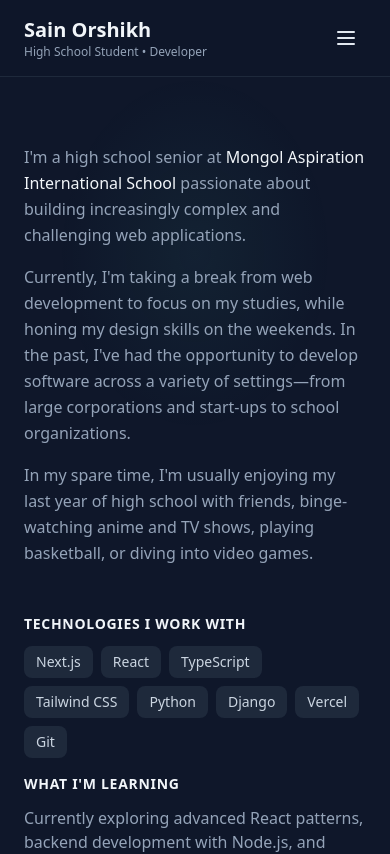
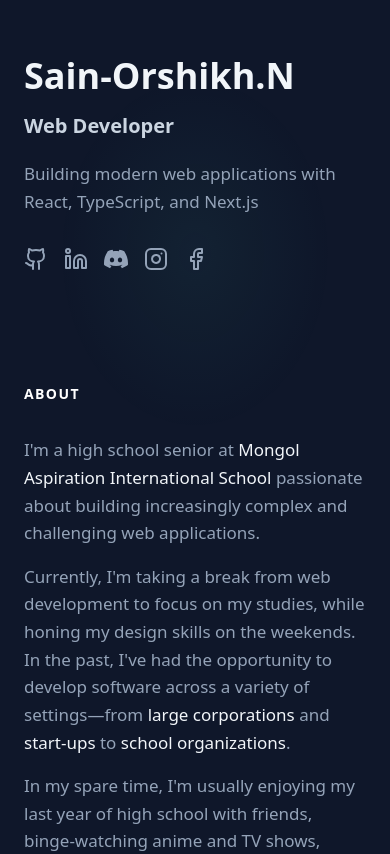
Before and after one commit to Sain-orshikh/portfolio, a Next.js app: page / in a window 390 px wide. Shown: the top 854 px of the page. Built offline with nearby package versions, Linux system fonts and the light colour scheme.

Commit message:
refactor: enhance layout and responsiveness, add cursor gradient effect, and update social links

```diff
--- a/app/page.tsx
+++ b/app/page.tsx
@@ -1,6 +1,7 @@
 'use client'
 import React, { useEffect, useState } from 'react'
 import FixedSidebar from '../components/ui/FixedSidebar'
+import CursorGradient from '../components/ui/CursorGradient'
 import About from '../sections/About'
 import Experience from '../sections/Experience'
 import Projects from '../sections/Projects'
@@ -48,13 +49,16 @@ export default function Home() {
   }
 
   return (
-    <div className="min-h-screen">
-      <div className="lg:flex">
+    <div className="min-h-screen relative">
+      {/* Cursor Gradient Effect */}
+      <CursorGradient />
+
+      <div className="lg:flex relative z-10">
         {/* Fixed Left Sidebar */}
         <FixedSidebar activeSection={activeSection} onNavigate={handleNavigate} />
 
         {/* Scrollable Right Content */}
-        <main className="lg:ml-[50%] lg:mr-[15%] lg:w-[50%] px-6 sm:px-12 py-16 lg:py-24 pt-36 lg:pt-24">
+        <main className="lg:ml-[48%] lg:mr-16 xl:mr-24 2xl:mr-56 lg:w-[52%] px-6 sm:px-12 py-16 lg:py-24 pt-24 md:pt-36 lg:pt-24">
           <About />
           <Experience />
           <Projects />
--- /dev/null
+++ b/components/ui/CursorGradient.tsx
@@ -0,0 +1,56 @@
+'use client';
+import React, { useEffect, useRef } from 'react';
+
+const CursorGradient: React.FC = () => {
+  const gradientRef = useRef<HTMLDivElement>(null);
+  const rafRef = useRef<number>();
+  const mousePos = useRef({ x: 0, y: 0 });
+  const currentPos = useRef({ x: 0, y: 0 });
+
+  useEffect(() => {
+    const handleMouseMove = (e: MouseEvent) => {
+      mousePos.current = { x: e.clientX, y: e.clientY };
+    };
+
+    // Smooth animation using lerp (linear interpolation)
+    const lerp = (start: number, end: number, factor: number) => {
+      return start + (end - start) * factor;
+    };
+
+    const animate = () => {
+      // Smooth follow effect with lerp - increased to 0.3 for faster response
+      currentPos.current.x = lerp(currentPos.current.x, mousePos.current.x, 0.3);
+      currentPos.current.y = lerp(currentPos.current.y, mousePos.current.y, 0.3);
+
+      if (gradientRef.current) {
+        gradientRef.current.style.transform = `translate(${currentPos.current.x}px, ${currentPos.current.y}px)`;
+      }
+
+      rafRef.current = requestAnimationFrame(animate);
+    };
+
+    window.addEventListener('mousemove', handleMouseMove);
+    rafRef.current = requestAnimationFrame(animate);
+
+    return () => {
+      window.removeEventListener('mousemove', handleMouseMove);
+      if (rafRef.current) {
+        cancelAnimationFrame(rafRef.current);
+      }
+    };
+  }, []);
+
+  return (
+    <div
+      ref={gradientRef}
+      className="pointer-events-none fixed -top-[500px] -left-[500px] z-0 h-[1000px] w-[1000px] opacity-0 transition-opacity duration-300 lg:opacity-100"
+      style={{
+        background: 'radial-gradient(circle, rgba(59, 130, 246, 0.12) 0%, rgba(37, 99, 235, 0.04) 40%, transparent 60%)',
+        willChange: 'transform',
+      }}
+      aria-hidden="true"
+    />
+  );
+};
+
+export default CursorGradient;
--- a/components/ui/FixedSidebar.tsx
+++ b/components/ui/FixedSidebar.tsx
@@ -1,9 +1,6 @@
-'use client';
-import React, { useState } from 'react';
+import React from 'react';
 import { motion } from 'framer-motion';
-import { Menu } from 'lucide-react';
 import SocialLinks from './SocialLinks';
-import MobileMenu from './MobileMenu';
 
 interface FixedSidebarProps {
   activeSection: string;
@@ -17,26 +14,16 @@ const navItems = [
 ];
 
 const FixedSidebar: React.FC<FixedSidebarProps> = ({ activeSection, onNavigate }) => {
-  const [isMobileMenuOpen, setIsMobileMenuOpen] = useState(false);
 
   return (
     <>
       {/* Mobile Header */}
-      <div className="lg:hidden fixed top-0 left-0 right-0 z-30 bg-slate-900/90 backdrop-blur-xl border-b border-slate-800">
-        <div className="flex items-center justify-between px-6 py-4">
-          <div>
-            <h1 className="text-xl font-bold text-slate-100">
-              Sain Orshikh
-            </h1>
-            <p className="text-xs text-slate-400">High School Student • Developer</p>
-          </div>
-          <button
-            onClick={() => setIsMobileMenuOpen(true)}
-            className="p-2 rounded-lg hover:bg-slate-800 transition-colors"
-            aria-label="Open menu"
-          >
-            <Menu className="w-6 h-6" />
-          </button>
+      <div className="lg:hidden w-full mt-10">
+        <div className="flex flex-col items-start px-6 py-4 gap-2">
+          <h1 className="text-4xl sm:text-5xl font-bold mb-2 text-slate-100">Sain-Orshikh.N</h1>
+          <h2 className="text-xl sm:text-2xl font-semibold text-slate-300 mb-3">Web Developer</h2>
+          <p className="text-slate-400 max-w-sm leading-relaxed text-[17px]">Building modern web applications with React, TypeScript, and Next.js</p>
+          <div className="pt-2"><SocialLinks /></div>
         </div>
       </div>
 
@@ -47,7 +34,7 @@ const FixedSidebar: React.FC<FixedSidebarProps> = ({ activeSection, onNavigate }
         transition={{ duration: 0.6 }}
         className="hidden lg:block lg:fixed lg:top-0 lg:left-0 lg:w-1/2 lg:h-screen"
       >
-        <div className="h-full ml-[25%] flex flex-col justify-between p-12 xl:p-24">
+        <div className="h-full ml-16 xl:ml-24 2xl:ml-64 flex flex-col justify-between p-12 xl:p-24">
           {/* Header Section */}
           <div>
             <motion.div
@@ -56,22 +43,19 @@ const FixedSidebar: React.FC<FixedSidebarProps> = ({ activeSection, onNavigate }
               transition={{ delay: 0.2 }}
             >
               <h1 className="text-4xl sm:text-5xl font-bold mb-3 text-slate-100">
-                Sain Orshikh
+                Sain-Orshikh.N
               </h1>
-              <h2 className="text-xl sm:text-2xl font-semibold text-slate-300 mb-2">
-                High School Student
+              <h2 className="text-xl sm:text-2xl font-semibold text-slate-300 mb-6">
+                Web Developer
               </h2>
-              <p className="text-sm text-slate-400 mb-4">
-                Grade 12 • Mongol Aspiration International School
-              </p>
-              <p className="text-slate-400 max-w-sm leading-relaxed">
+              <p className="text-slate-400 max-w-sm leading-relaxed text-[17px]">
                 Building modern web applications with React, TypeScript, and Next.js
               </p>
             </motion.div>
 
             {/* Navigation */}
             <nav className="mt-16" aria-label="Main navigation">
-              <ul className="space-y-4">
+              <ul className="space-y-2">
                 {navItems.map((item, index) => {
                   const isActive = activeSection === item.id;
                   return (
@@ -120,13 +104,7 @@ const FixedSidebar: React.FC<FixedSidebarProps> = ({ activeSection, onNavigate }
         </div>
       </motion.div>
 
-      {/* Mobile Menu */}
-      <MobileMenu
-        isOpen={isMobileMenuOpen}
-        onClose={() => setIsMobileMenuOpen(false)}
-        activeSection={activeSection}
-        onNavigate={onNavigate}
-      />
+      {/* No mobile menu, just show header and socials */}
     </>
   );
 };
--- a/components/ui/MobileMenu.tsx
+++ /dev/null
@@ -1,112 +0,0 @@
-'use client';
-import React from 'react';
-import { motion, AnimatePresence } from 'framer-motion';
-import { X } from 'lucide-react';
-import SocialLinks from './SocialLinks';
-
-interface MobileMenuProps {
-  isOpen: boolean;
-  onClose: () => void;
-  activeSection: string;
-  onNavigate: (section: string) => void;
-}
-
-const navItems = [
-  { id: 'about', label: 'ABOUT' },
-  { id: 'experience', label: 'EXPERIENCE' },
-  { id: 'projects', label: 'PROJECTS' },
-];
-
-const MobileMenu: React.FC<MobileMenuProps> = ({ isOpen, onClose, activeSection, onNavigate }) => {
-  const handleNavigate = (section: string) => {
-    onNavigate(section);
-    onClose();
-  };
-
-  return (
-    <AnimatePresence>
-      {isOpen && (
-        <>
-          {/* Backdrop */}
-          <motion.div
-            initial={{ opacity: 0 }}
-            animate={{ opacity: 1 }}
-            exit={{ opacity: 0 }}
-            onClick={onClose}
-            className="fixed inset-0 bg-black/50 backdrop-blur-sm z-40 lg:hidden"
-          />
-
-          {/* Menu Panel */}
-          <motion.div
-            initial={{ x: '100%' }}
-            animate={{ x: 0 }}
-            exit={{ x: '100%' }}
-            transition={{ type: 'spring', damping: 25, stiffness: 200 }}
-            className="fixed top-0 right-0 bottom-0 w-[80%] max-w-sm bg-white dark:bg-slate-900 shadow-2xl z-50 lg:hidden"
-          >
-            <div className="flex flex-col h-full p-8">
-              {/* Close Button */}
-              <button
-                onClick={onClose}
-                className="self-end p-2 rounded-lg hover:bg-slate-100 dark:hover:bg-slate-800 transition-colors"
-                aria-label="Close menu"
-              >
-                <X className="w-6 h-6" />
-              </button>
-
-              {/* Header */}
-              <div className="mt-8 mb-12">
-                <h2 className="text-2xl font-bold mb-2 bg-gradient-to-r from-slate-900 to-slate-700 dark:from-slate-100 dark:to-slate-300 bg-clip-text text-transparent">
-                  Your Name
-                </h2>
-                <p className="text-sm text-slate-600 dark:text-slate-400">Frontend Developer</p>
-              </div>
-
-              {/* Navigation */}
-              <nav className="flex-1">
-                <ul className="space-y-6">
-                  {navItems.map((item, index) => {
-                    const isActive = activeSection === item.id;
-                    return (
-                      <motion.li
-                        key={item.id}
-                        initial={{ opacity: 0, x: 20 }}
-                        animate={{ opacity: 1, x: 0 }}
-                        transition={{ delay: index * 0.1 }}
-                      >
-                        <button
-                          onClick={() => handleNavigate(item.id)}
-                          className={`flex items-center gap-4 py-2 text-left transition-colors ${
-                            isActive
-                              ? 'text-slate-900 dark:text-slate-100'
-                              : 'text-slate-500 dark:text-slate-400'
-                          }`}
-                        >
-                          <span
-                            className={`h-px transition-all ${
-                              isActive
-                                ? 'w-16 bg-slate-900 dark:bg-slate-100'
-                                : 'w-8 bg-slate-300 dark:bg-slate-600'
-                            }`}
-                          />
-                          <span className="text-sm font-bold tracking-widest">{item.label}</span>
-                        </button>
-                      </motion.li>
-                    );
-                  })}
-                </ul>
-              </nav>
-
-              {/* Social Links */}
-              <div className="mt-8 pt-8 border-t border-slate-200 dark:border-slate-800">
-                <SocialLinks />
-              </div>
-            </div>
-          </motion.div>
-        </>
-      )}
-    </AnimatePresence>
-  );
-};
-
-export default MobileMenu;
--- a/components/ui/SocialLinks.tsx
+++ b/components/ui/SocialLinks.tsx
@@ -1,17 +1,19 @@
 import React from 'react';
-import { Github, Linkedin, Mail, Twitter } from 'lucide-react';
+import { Github, Linkedin, Instagram, Facebook } from 'lucide-react';
+import { SiDiscord } from 'react-icons/si';
 import { motion } from 'framer-motion';
 
 const socials = [
-  { icon: Github, href: 'https://github.com/yourusername', label: 'GitHub' },
-  { icon: Linkedin, href: 'https://linkedin.com/in/yourusername', label: 'LinkedIn' },
-  { icon: Twitter, href: 'https://twitter.com/yourusername', label: 'Twitter' },
-  { icon: Mail, href: 'mailto:your.email@example.com', label: 'Email' },
+  { icon: Github, href: 'https://github.com/Sain-orshikh', label: 'GitHub' },
+  { icon: Linkedin, href: 'https://www.linkedin.com/in/sain-orshikh-nyambayar-127a58352/', label: 'LinkedIn' },
+  { icon: SiDiscord, href: 'https://discordapp.com/users/779665822271537162', label: 'Discord' },
+  { icon: Instagram, href: 'https://www.instagram.com/sainorshikh/', label: 'Instagram' },
+  { icon: Facebook, href: 'https://www.facebook.com/sainorshikh.nyamayar/', label: 'Facebook' },
 ];
 
 const SocialLinks: React.FC = () => {
   return (
-    <div className="flex items-center gap-4">
+    <div className="flex items-center gap-4 mt-4 sm:mt-0">
       {socials.map((social, index) => (
         <motion.a
           key={social.label}
@@ -19,14 +21,17 @@ const SocialLinks: React.FC = () => {
           target="_blank"
           rel="noopener noreferrer"
           aria-label={social.label}
-          className="text-slate-500 hover:text-accent dark:text-slate-400 dark:hover:text-accent transition-colors"
-          whileHover={{ y: -3 }}
+            className="group text-slate-400 hover:text-white dark:text-slate-400 dark:hover:text-white transition-colors"
           whileTap={{ scale: 0.95 }}
           initial={{ opacity: 0, y: 10 }}
           animate={{ opacity: 1, y: 0 }}
           transition={{ delay: index * 0.1 }}
         >
-          <social.icon className="w-6 h-6" />
+          {social.icon === SiDiscord ? (
+            <SiDiscord className="w-6 h-6 text-slate-400 group-hover:text-white transition-colors" />
+          ) : (
+            <social.icon className="w-6 h-6" />
+          )}
         </motion.a>
       ))}
     </div>
--- a/sections/About.tsx
+++ b/sections/About.tsx
@@ -3,7 +3,8 @@ import { motion } from 'framer-motion';
 
 const About: React.FC = () => {
   return (
-    <section id="about" className="mb-36 scroll-mt-24">
+    <section id="about" className="mb-24 scroll-mt-24">
+      <h2 className="block lg:hidden text-[14px] font-bold tracking-widest uppercase text-white mb-8">ABOUT</h2>
       <motion.div
         initial={{ opacity: 0, y: 20 }}
         whileInView={{ opacity: 1, y: 0 }}
@@ -11,14 +12,14 @@ const About: React.FC = () => {
         transition={{ duration: 0.6 }}
         className="space-y-6"
       >
-        <div className="space-y-4 text-slate-400 leading-relaxed">
+        <div className="space-y-4 text-[17px] text-slate-400 leading-relaxed">
           <p>
             I'm a high school senior at <span className="text-slate-100 font-medium">Mongol Aspiration International School</span> passionate about building increasingly complex and challenging web applications.
           </p>
 
           <p>
             Currently, I'm taking a break from web development to focus on my studies, while honing my design skills on the weekends.
-            In the past, I've had the opportunity to develop software across a variety of settings—from large corporations and start-ups to school organizations.
+            In the past, I've had the opportunity to develop software across a variety of settings—from <span className="text-slate-100 font-medium">large corporations</span> and <span className="text-slate-100 font-medium">start-ups</span> to <span className="text-slate-100 font-medium">school organizations</span>.
           </p>
 
           <p>
@@ -28,22 +29,9 @@ const About: React.FC = () => {
 
         <div className="pt-6 space-y-4">
           <div>
-            <h3 className="text-sm font-semibold text-slate-100 mb-3 uppercase tracking-wider">Technologies I work with</h3>
-            <div className="flex flex-wrap gap-2">
-              {['Next.js', 'React', 'TypeScript', 'Tailwind CSS', 'Python', 'Django', 'Vercel', 'Git'].map((tech) => (
-                <span
-                  key={tech}
-                  className="px-3 py-1.5 text-sm font-medium bg-slate-800 text-slate-300 rounded-lg"
-                >
-                  {tech}
-                </span>
-              ))}
-            </div>
-          </div>
-
-          <div>
-            <h3 className="text-sm font-semibold text-slate-100 mb-3 uppercase tracking-wider">What I'm learning</h3>
-            <p className="text-slate-400">
+            <h3 className="block lg:hidden text-[14px] font-bold tracking-widest uppercase text-white mb-8">What I'm learning</h3>
+            <h3 className="hidden lg:block text-[17px] font-semibold text-slate-100 mb-3 uppercase tracking-wider">What I'm learning</h3>
+            <p className="text-slate-400 text-[17px]">
               Currently exploring advanced React patterns, backend development with Node.js, and UI/UX design principles
               to create more intuitive and accessible web applications.
             </p>
--- a/sections/Experience.tsx
+++ b/sections/Experience.tsx
@@ -5,7 +5,8 @@ import { ArrowUpRight } from 'lucide-react';
 
 const Experience: React.FC = () => {
   return (
-    <section id="experience" className="mb-32 scroll-mt-24">
+    <section id="experience" className="mb-24 scroll-mt-24">
+  <h2 className="block lg:hidden text-[14px] font-bold tracking-widest uppercase text-white mb-8">Experience</h2>
       <motion.div
         initial={{ opacity: 0, y: 20 }}
         whileInView={{ opacity: 1, y: 0 }}
@@ -26,7 +27,7 @@ const Experience: React.FC = () => {
                 href={exp.link || '#'}
                 target={exp.link ? '_blank' : undefined}
                 rel={exp.link ? 'noopener noreferrer' : undefined}
-                className="block relative overflow-hidden rounded-xl border border-slate-800/50 bg-gradient-to-br from-slate-800/30 to-slate-900/30 backdrop-blur-sm p-6 transition-all duration-500 hover:border-teal-500/30 hover:shadow-2xl hover:shadow-teal-500/5 hover:-translate-y-1 hover:bg-white/20"
+                className="block relative overflow-hidden rounded-xl border border-slate-800/50 bg-gradient-to-br from-slate-800/30 to-slate-900/30 backdrop-blur-sm p-6 transition-all duration-500 hover:border-teal-500/30 hover:shadow-2xl hover:shadow-teal-500/5 hover:bg-white/10"
               >
                 {/* Content */}
                 <div className="relative z-10">
```
Also changed, not shown: package.json (+9 -8 lines), sections/Projects.tsx (+4 -3 lines), 2 other files (tests, documents, lock files or other folders).
